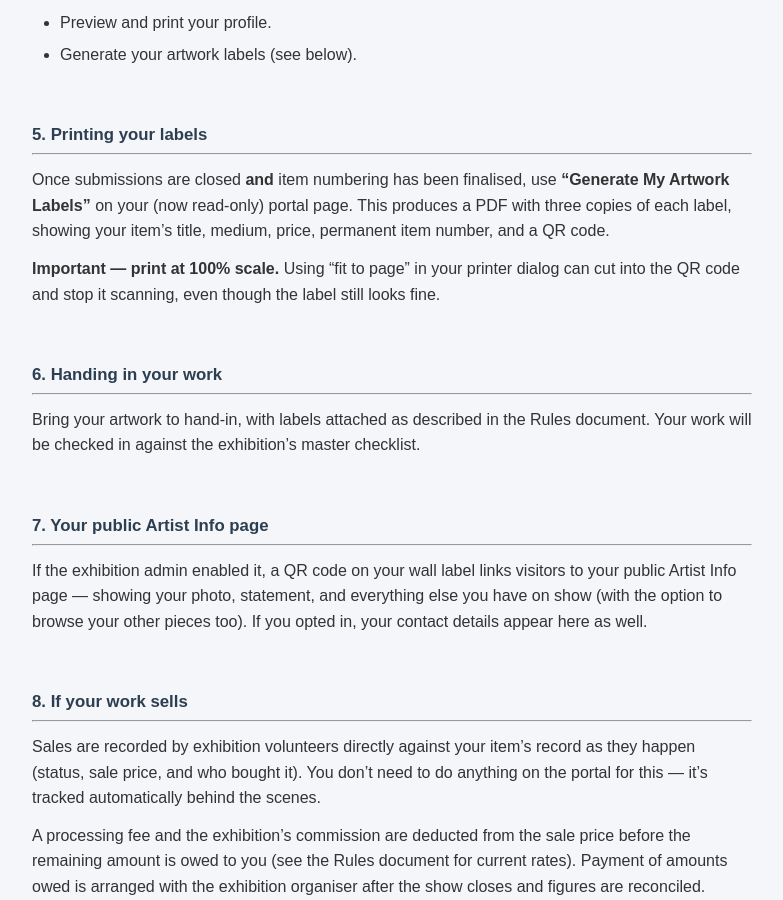
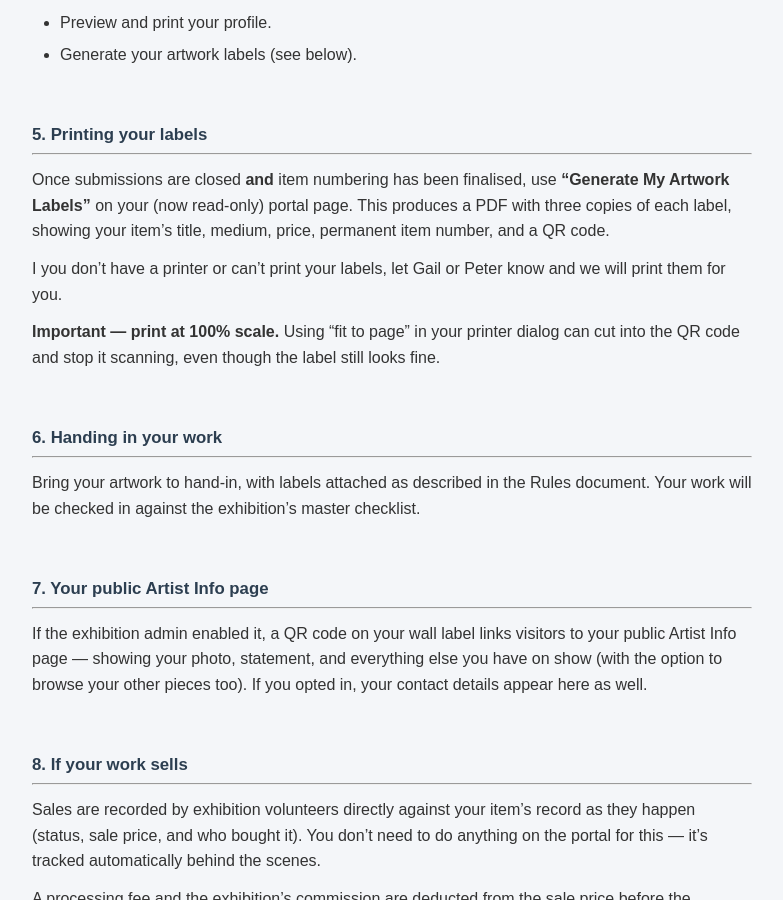
Before and after one commit to uskfarnham/exhibition-portal, a Jekyll site: the page built from artist-guide.md, in a window 1280 px wide and 900 px high, scrolled down 1192 px. Shown: the whole window, without its empty margins (248-1031 px from the left). Built offline with Jekyll 4.4.1, drawn with Linux system fonts in a browser that asks for light colours.

Commit message:
Update artist-guide.md
Small addition to printing labels section

```diff
--- a/artist-guide.md
+++ b/artist-guide.md
@@ -49,6 +49,8 @@ Once the exhibition organiser closes submissions, your entry becomes **read-only
 ---
 Once submissions are closed **and** item numbering has been finalised, use **"Generate My Artwork Labels"** on your (now read-only) portal page. This produces a PDF with three copies of each label, showing your item's title, medium, price, permanent item number, and a QR code.
 
+I you don't have a printer or can't print your labels, let Gail or Peter know and we will print them for you.
+
 **Important — print at 100% scale.** Using "fit to page" in your printer dialog can cut into the QR code and stop it scanning, even though the label still looks fine.
 
 <br/>
```
